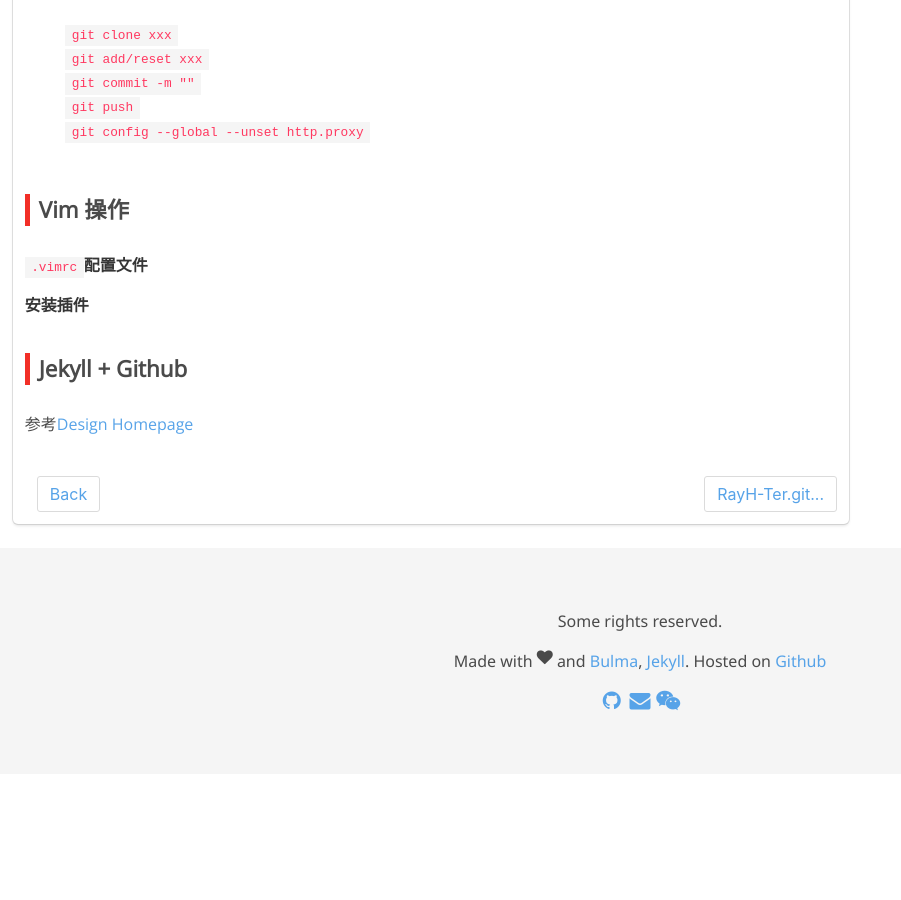
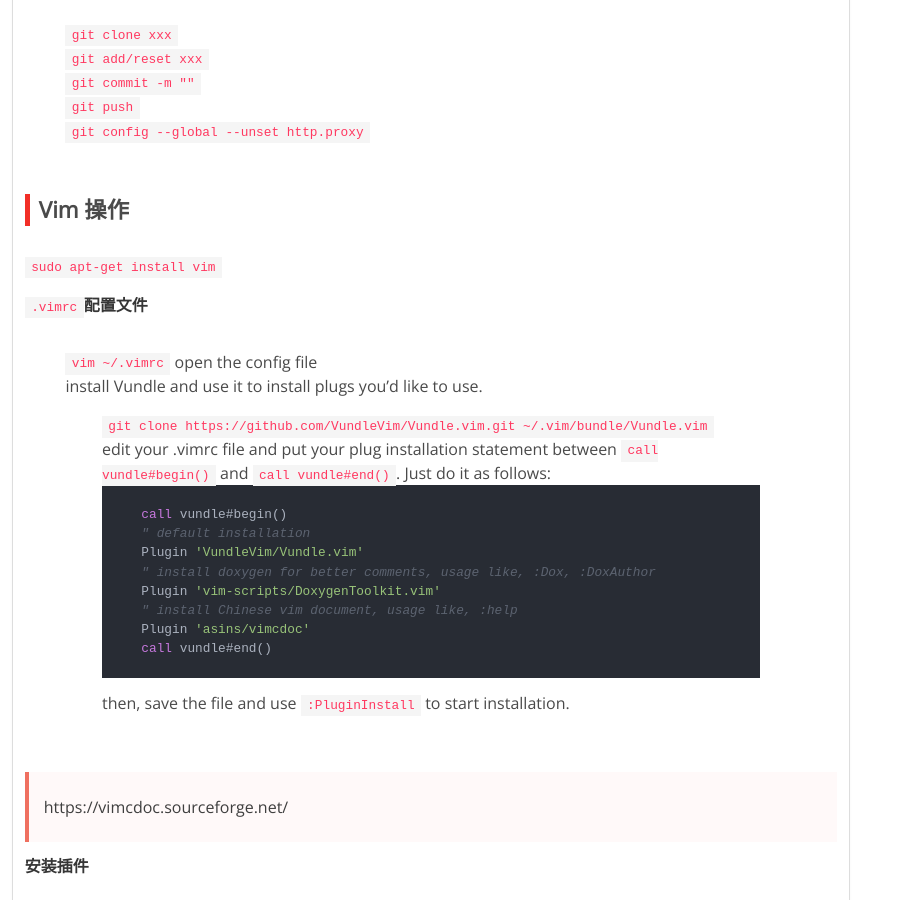
Before and after one commit to RayH-Ter/RayH-Ter.github.io, a Jekyll site: the page built from _posts/2022-09-25-exploration-on-ubuntu.md, in a window 1280 px wide and 900 px high, scrolled down 2009 px. Shown: the whole window, without its empty margins (0-901 px from the left). Built offline with Jekyll 4.4.1, drawn with Linux system fonts in a browser that asks for light colours; our own code applies the rules of GitHub Pages for plain Markdown files; comment, search, counter and statistics services are not loaded; before the commit the page ends 2783 px from its top, so only the background shows below that.

Commit message:
Chinese vim document

````diff
--- a/_posts/2022-09-25-exploration-on-ubuntu.md
+++ b/_posts/2022-09-25-exploration-on-ubuntu.md
@@ -71,7 +71,27 @@ su
 
 ### Vim 操作
 
+`sudo apt-get install vim`
+
 **`.vimrc`配置文件**
+
+* `vim ~/.vimrc` open the config file
+* install Vundle and use it to install plugs you'd like to use.
+    * `git clone https://github.com/VundleVim/Vundle.vim.git ~/.vim/bundle/Vundle.vim`
+    * edit your .vimrc file and put your plug installation statement between `call vundle#begin()` and `call vundle#end()`. Just do it as follows:
+        ```vim
+        call vundle#begin()
+        " default installation
+        Plugin 'VundleVim/Vundle.vim'
+        " install doxygen for better comments, usage like, :Dox, :DoxAuthor
+        Plugin 'vim-scripts/DoxygenToolkit.vim'
+        " install Chinese vim document, usage like, :help
+        Plugin 'asins/vimcdoc'
+        call vundle#end()
+        ```
+        then, save the file and use `:PluginInstall` to start installation.
+
+> https://vimcdoc.sourceforge.net/
 
 **安装插件**
 
````
